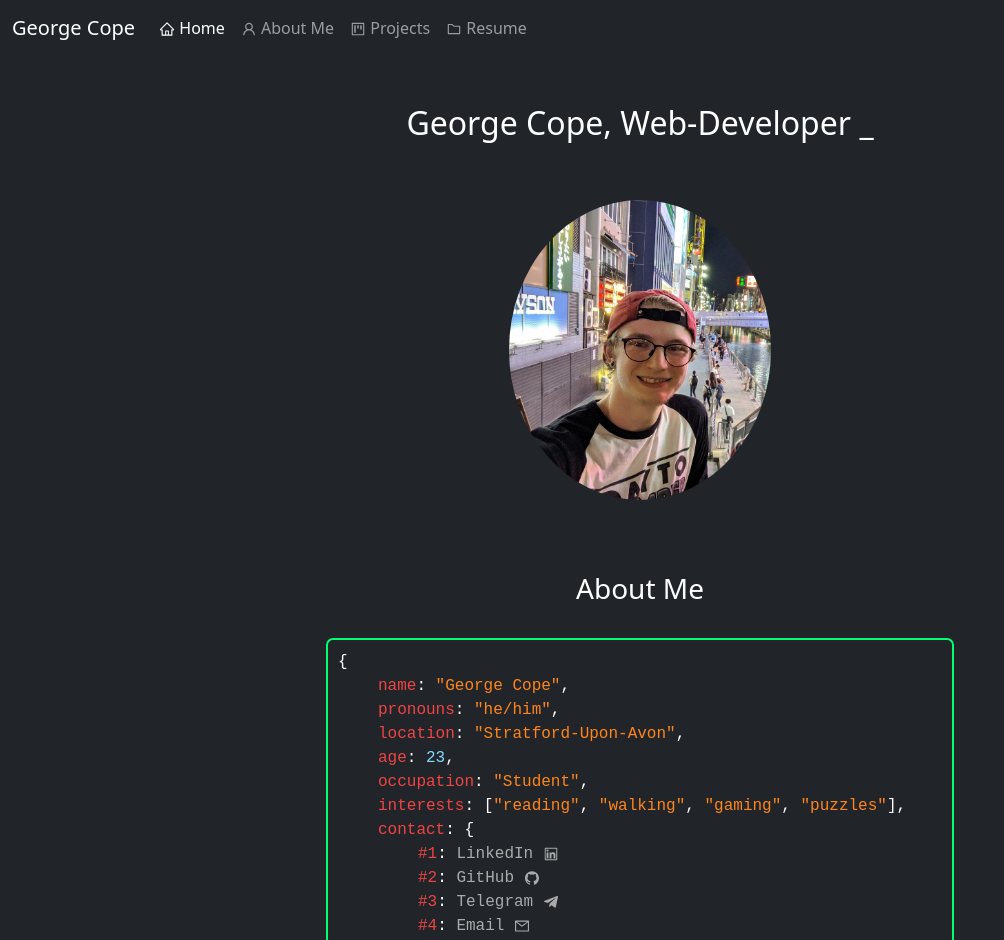
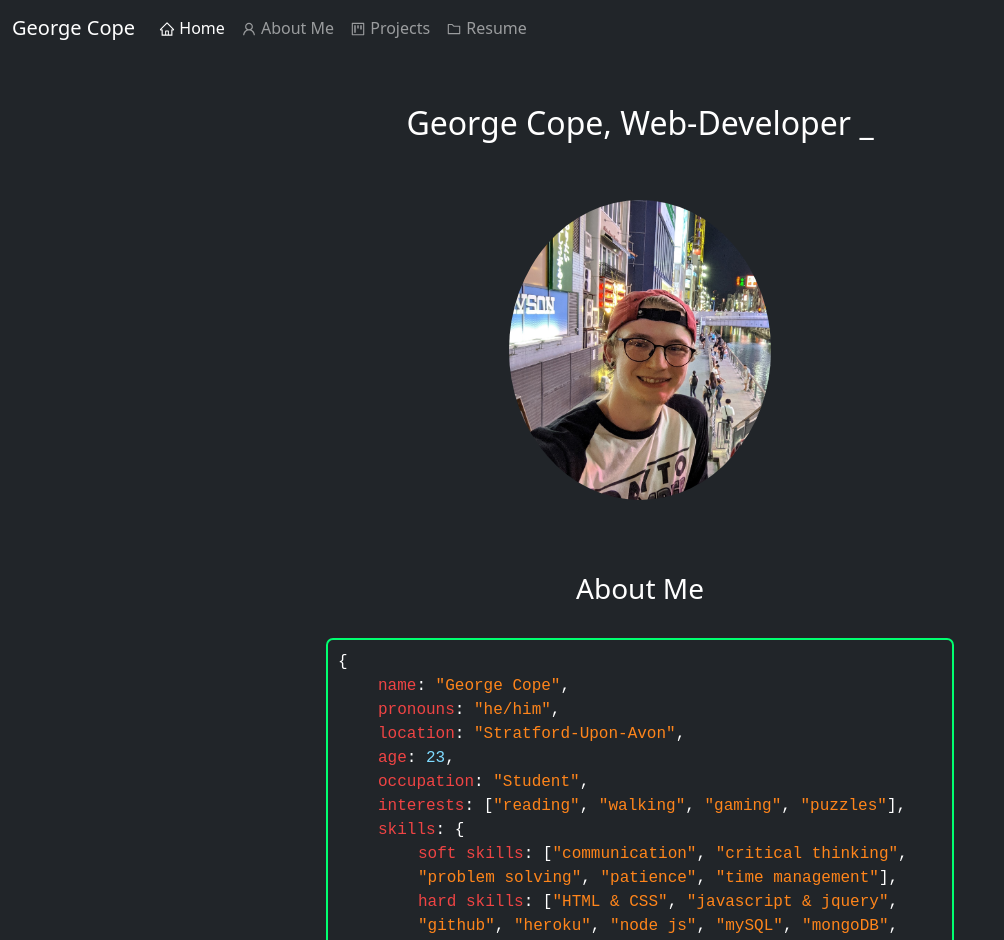
Before and after one commit to MyDryDay/React_Portfolio, a React (Create React App) app: page / in a window 1280 px wide. Shown: the top 940 px of the page, without its empty margins (0-1004 px from the left). Built offline with nearby package versions, Linux system fonts and the light colour scheme.

Commit message:
Added more information - hard & soft skills

```diff
--- a/src/pages/about.js
+++ b/src/pages/about.js
@@ -26,7 +26,7 @@ const About = () => {
             <div className='container-fluid'>
                 <div className='row'>
                     <div className='aboutSection'>
-                    <br></br>
+                        <br></br>
                         <h3 className='center'>About Me</h3>
                         <br></br>
                         <div className='objectDiv col-xs-8 col-sm-8 col-md-8 col-lg-6 mx-auto'>
@@ -38,6 +38,12 @@ const About = () => {
                                     <span className='objKey'>age</span>: <span className='objInt'>23</span>, <br></br>
                                     <span className='objKey'>occupation</span>: <span className='objString'>"Student"</span>, <br></br>
                                     <span className='objKey'>interests</span>: [<span className='objString'>"reading"</span>, <span className='objString'>"walking"</span>, <span className='objString'>"gaming"</span>, <span className='objString'>"puzzles"</span>], <br></br>
+                                    <span className='objKey'>skills</span>: &#123; <br></br>
+                                        <p className='tab'>
+                                            <span className='objKey'>soft skills</span>: [<span className='objString'>"communication"</span>, <span className='objString'>"critical thinking"</span>, <span className='objString'>"problem solving"</span>, <span className='objString'>"patience"</span>, <span className='objString'>"time management"</span>], <br></br>
+                                            <span className='objKey'>hard skills</span>: [<span className='objString'>"HTML & CSS"</span>, <span className='objString'>"javascript & jquery"</span>, <span className='objString'>"github"</span>, <span className='objString'>"heroku"</span>, <span className='objString'>"node js"</span>, <span className='objString'>"mySQL"</span>, <span className='objString'>"mongoDB"</span>, <span className='objString'>"webpack"</span>, <span className='objString'>"react"</span>] <br></br>
+                                        </p>
+                                    &#125;, <br></br>
                                     <span className='objKey'>contact</span>: &#123;
                                         <p className='tab'>
                                             <span className='objKey'>#1</span>: <a href='https://www.linkedin.com/in/george-cope-633b761bb/' className='objLink' target='_blank' rel='noopener noreferrer'>LinkedIn <AiOutlineLinkedin /></a> <br></br>
@@ -49,6 +55,7 @@ const About = () => {
                                 </p>
                             &#125; <span className='blink'>_</span>
                         </div>
+                        <br></br>
                     </div>
                 </div>
             </div>
```
